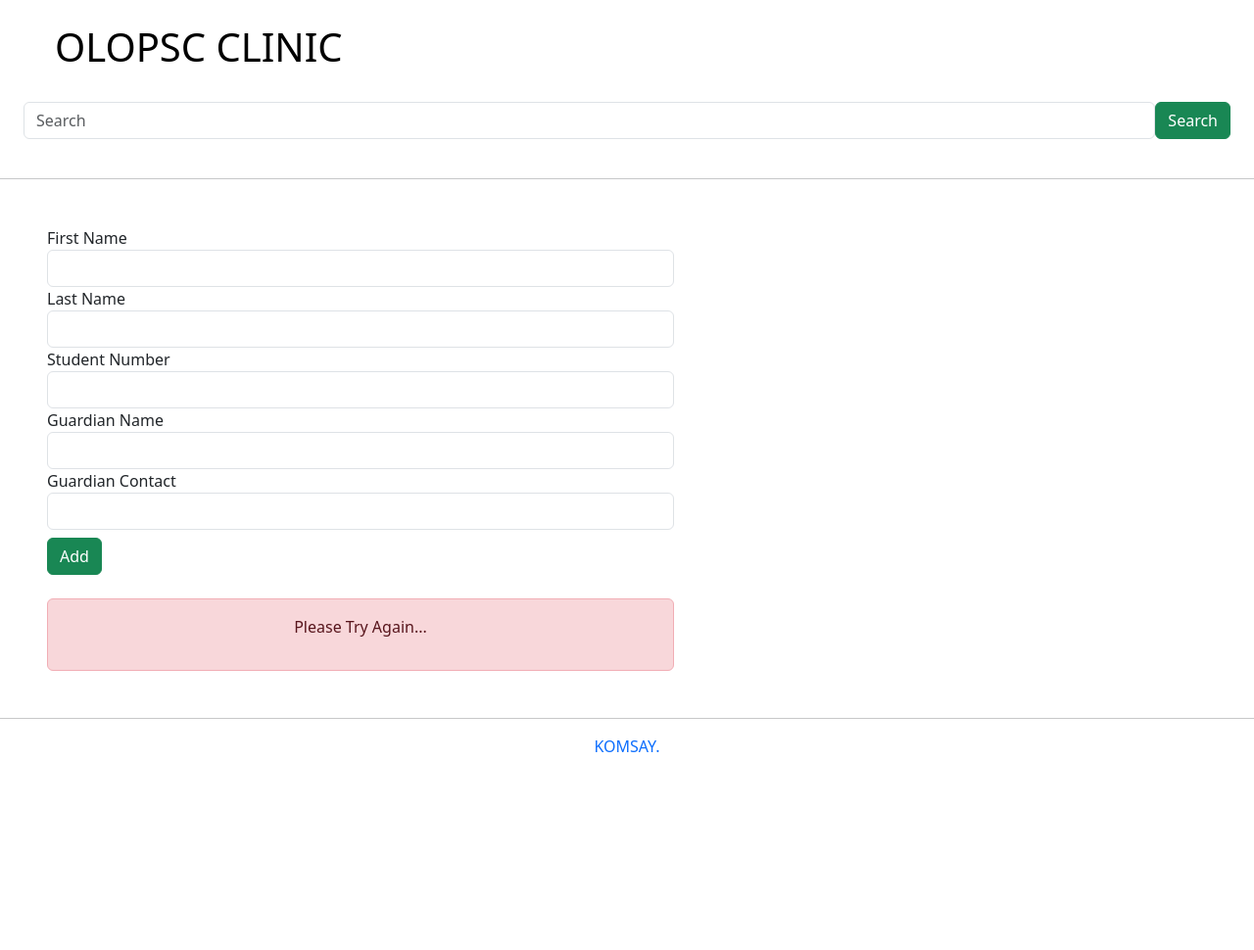
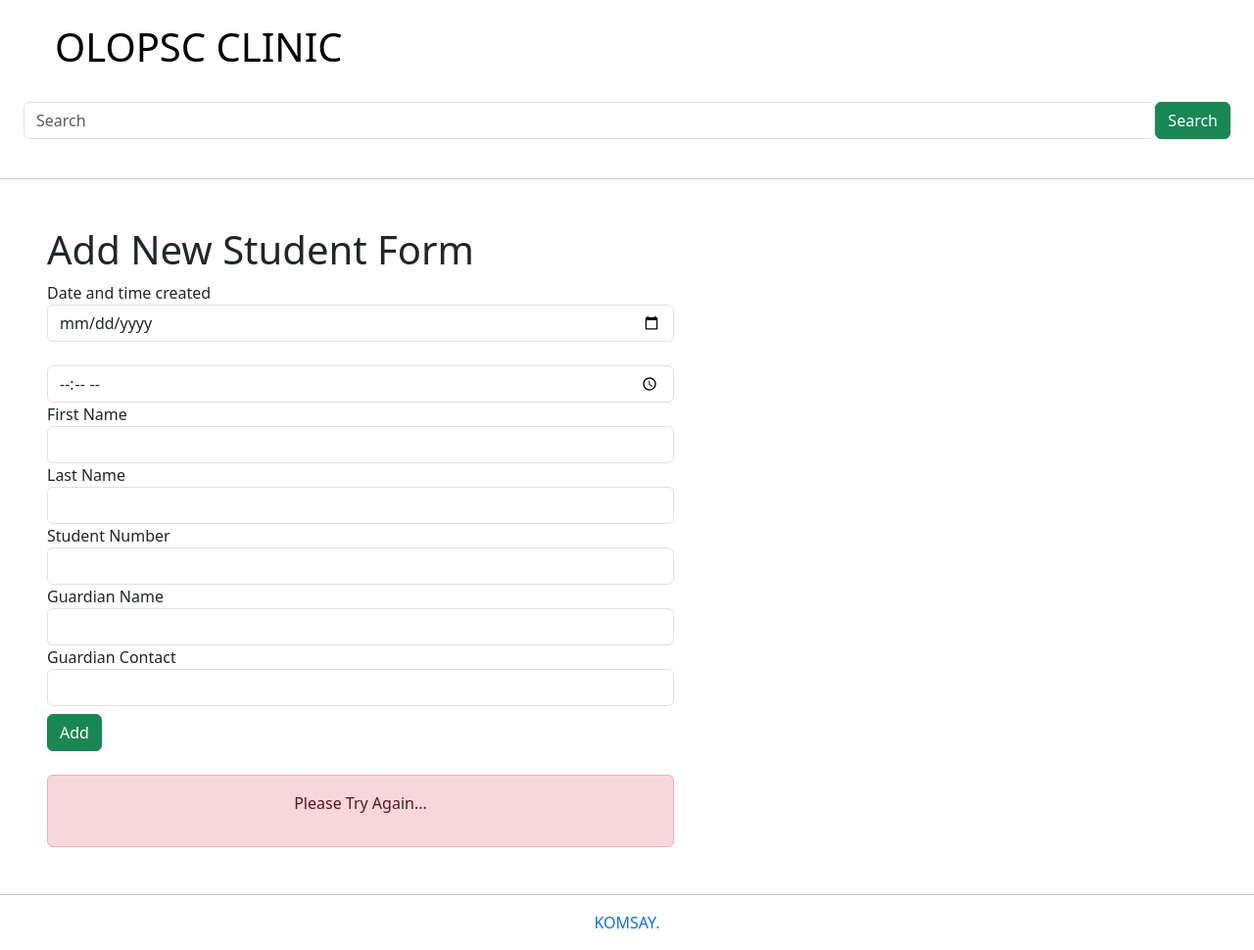
Before and after one commit to comphonetechy/OLOPSC_CLINIC, a Django app: page /add in a window 1280 px wide. Shown: the whole page at 98% size. Before the commit the page ends 768 px from the top, so only its background shows below. Run offline with Django 4.2, Linux system fonts and the light colour scheme.

Commit message:
improved

```diff
--- a/DjangoProject/students/admin.py
+++ b/DjangoProject/students/admin.py
@@ -8,8 +8,8 @@
 admin.site.index_title = "Welcome to OLOPSC CLINIC!"
 
 class StudentInfo(admin.ModelAdmin):
-    search_fields = ('first_name','last_name','student_number','guardian_name','guardian_contact')
-    list_display = ['first_name','last_name','student_number','guardian_name','guardian_contact']
+    search_fields = ('user_created','first_name','last_name','student_number','guardian_name','guardian_contact')
+    list_display = ['user_created','first_name','last_name','student_number','guardian_name','guardian_contact']
 
 class ClinicVisitors(admin.ModelAdmin):
     search_fields = ('date_and_time_of_visit','student_name','student_number','year_level_and_course')
--- a/DjangoProject/students/models.py
+++ b/DjangoProject/students/models.py
@@ -7,6 +7,7 @@
     student_number = models.IntegerField(max_length=30)
     guardian_name = models.CharField(max_length=30)
     guardian_contact = models.CharField(max_length=30)
+    user_created = models.CharField(max_length=30, default="2023")
 
     def __str__(self):
         return self.first_name + " " + self.last_name
--- a/DjangoProject/students/templates/students/add.html
+++ b/DjangoProject/students/templates/students/add.html
@@ -7,8 +7,15 @@
 
 {% block content %}
     <div class="w-50 m-5">
+        <h1>Add New Student Form</h1>
       <form action="{% url 'students:processadd' %}" method="post" enctype="multipart/form-data">
       {% csrf_token %}
+      <div class="form-group">
+        <label for="">Date and time created</label>
+        <input type="date" name="date" id="date" class="form-control" required>
+        <br>
+        <input type="time" name="time" id="time" class="form-control" required>
+    </div>
       <div class="form-group">
           <label for="">First Name</label>
           <input type="text" name="first_name" id="first_name" class="form-control">
--- a/DjangoProject/students/templates/students/add_visitor.html
+++ b/DjangoProject/students/templates/students/add_visitor.html
@@ -10,6 +10,7 @@
       <form action="{% url 'students:processaddvisitor' %}" method="post" enctype="multipart/form-data">
       {% csrf_token %}
       <div class="form-group">
+          <h1>Patient Visitor Form</h1>
           <label for="">Date and Time</label>
           <input type="date" name="date" id="date" class="form-control" required>
           <br>
--- a/DjangoProject/students/templates/students/index.html
+++ b/DjangoProject/students/templates/students/index.html
@@ -6,11 +6,11 @@
 
 {% block content %}
 <div class="heading ps-5">
-    <h3>REGISTERED STUDENTS  <a href="add" class="btn btn-success">Add to record</a> <a href="dailyclinicrecords" class="btn btn-primary">Daily Clinic Records</a> <a class="btn p-5" href="{% url 'admin:index' %}"> Admin site </a></h3>
-    <button class="btn btn-info" onclick="toggle('hide')">Toggle Hide/Show</button>
+    <h3>REGISTERED STUDENTS  <a href="add" class="btn btn-success">Add to record</a> <a href="dailyclinicrecords" class="btn btn-primary">Daily Clinic Records</a> <button class="btn btn-info" onclick="toggle('hide')">Toggle Hide/Show</button> <a class="btn btn-info" href="{% url 'admin:index' %}"> Admin site </a></h3>
+
 </div>
 <div class="p-5">
-    <div id="hide" style="display: none;">
+    <div id="hide" style="display:;">
         <table class="table table-bordered" >
             <thead>
                 <tr>
--- a/DjangoProject/students/templates/students/student_detail.html
+++ b/DjangoProject/students/templates/students/student_detail.html
@@ -10,6 +10,8 @@
     <p>Student no. {{ student.student_number }}</p>
     <p>Guardian. {{ student.guardian_name }}</p>
     <p>Guardian Contact. {{ student.guardian_contact}}</p>
+    <hr>
+    <h2>STUDENT BACKGROUND HEALTH HISTORY</h2>
     <hr>
     <h2>STUDENT CLINIC RECORD</h2>
     <table class="table table-hover">
@@ -36,7 +38,7 @@
 
         </tbody>
       </table>
-
+      <a href="{% url 'students:addstudentrecord' student.id %}" class="btn btn-primary">Add Record</a>
 
     <div class="text-center">
     <a id="back" class="btn btn-sm btn-info" onclick="yousure()">BACK TO HOMEPAGE</a>
--- a/DjangoProject/students/urls.py
+++ b/DjangoProject/students/urls.py
@@ -14,5 +14,6 @@
     path('search', views.search, name='search'),
     path('processadd', views.processadd, name='processadd'),
     path('<int:student_id>/detail/', views.detail, name='detail'),
+    path('detail/<int:data_id>', views.addstudentrecord, name='addstudentrecord'),
     path('<int:student_id>/delete/', views.delete, name='delete')
 ]
--- a/DjangoProject/students/views.py
+++ b/DjangoProject/students/views.py
@@ -5,7 +5,7 @@
 from django.core.exceptions import ObjectDoesNotExist
 from django.core.paginator import Paginator
 from django.db.models import Q
-
+from .forms import StudentClinicRecordsForm
 # Create your views here.
 
 def homepage(request):
@@ -28,6 +28,19 @@
 def add(request):
     return render(request, "students/add.html")
 
+def addstudentrecord(request, data_id):
+  # create object of form
+    form = StudentClinicRecordsForm(request.POST or None, request.FILES or None)
+
+    # check if form data is valid
+    if form.is_valid():
+        # save the form data to model
+        form.save()
+
+    context = { 'form':form}
+    return render(request, "students/add_student_record.html", context)
+
+
 def addvisitor(request):
     return render(request, "students/add_visitor.html")
 
@@ -37,13 +50,16 @@
     s_number = request.POST.get('student_number')
     g_name = request.POST.get('guardian_name')
     g_contact = request.POST.get('guardian_contact')
+    date = request.POST.get('date')
+    time = request.POST.get('time')
+    user_created = str(date) + " " + str(time)
     if f_name == "":
          return render(request, 'students/add.html', {'error_message' :'empty details'})
     try:
         n = Student.objects.get(first_name=f_name)
         return render(request, 'students/add.html', {'error_message' :'dubplicated info'})
     except ObjectDoesNotExist:
-        student = Student.objects.create(first_name=f_name, last_name=l_name, student_number=s_number, guardian_name=g_name, guardian_contact=g_contact)
+        student = Student.objects.create(user_created=user_created,first_name=f_name, last_name=l_name, student_number=s_number, guardian_name=g_name, guardian_contact=g_contact)
         student.save()
         return HttpResponseRedirect('/')
 
```
Also changed, not shown: DjangoProject/students/forms.py (added, +12 -0 lines), DjangoProject/students/templates/students/add_student_record.html (added, +43 -0 lines), DjangoProject/db.sqlite3, DjangoProject/students/migrations/0008_student_user_created.py (added).
